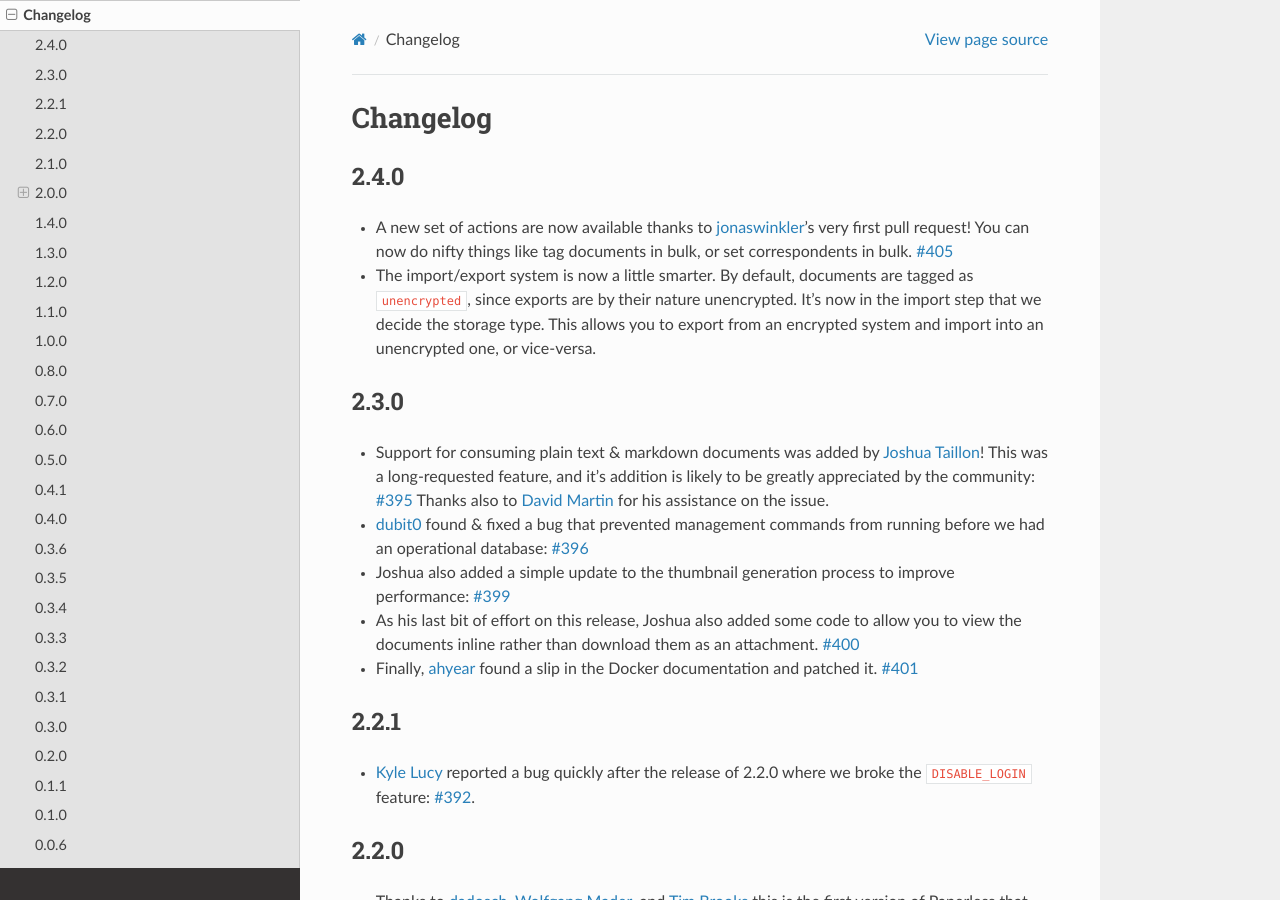
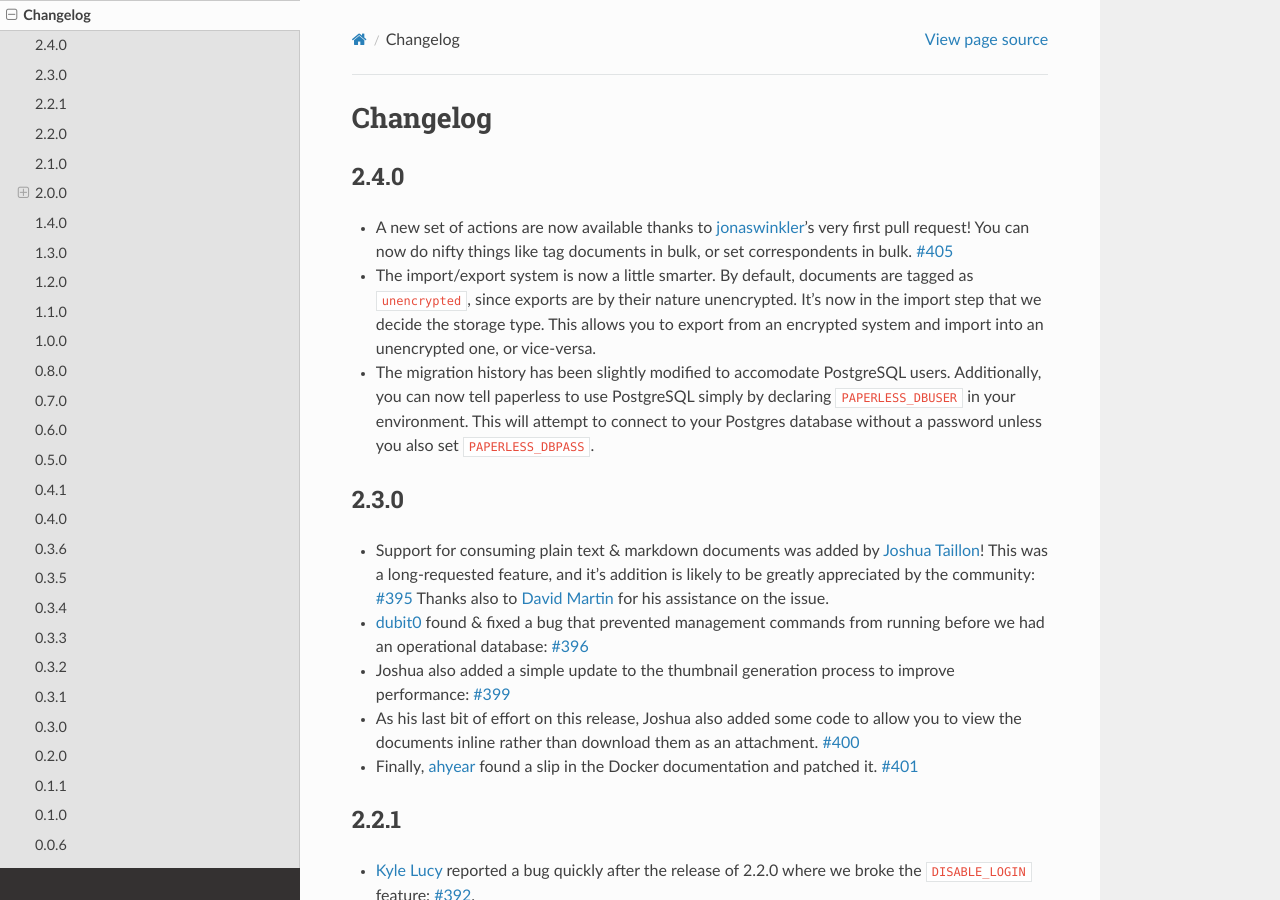
Before and after one commit to repoRangee/Large-scale, a Sphinx documentation site: the page built from docs/changelog.rst, in a window 1280 px wide and 900 px high. Built offline with Sphinx 7.4.7 and the Read the Docs theme 2.0.0, drawn with Linux system fonts in a browser that asks for light colours; formulas are drawn with MathJax 3.

Commit message:
Add note about tweaks to psql connections

```diff
--- a/docs/changelog.rst
+++ b/docs/changelog.rst
@@ -12,7 +12,11 @@ Changelog
   It's now in the import step that we decide the storage type.  This allows you
   to export from an encrypted system and import into an unencrypted one, or
   vice-versa.
-
+* The migration history has been slightly modified to accomodate PostgreSQL
+  users.  Additionally, you can now tell paperless to use PostgreSQL simply by
+  declaring ``PAPERLESS_DBUSER`` in your environment.  This will attempt to
+  connect to your Postgres database without a password unless you also set
+  ``PAPERLESS_DBPASS``.
 
 2.3.0
 =====
```
